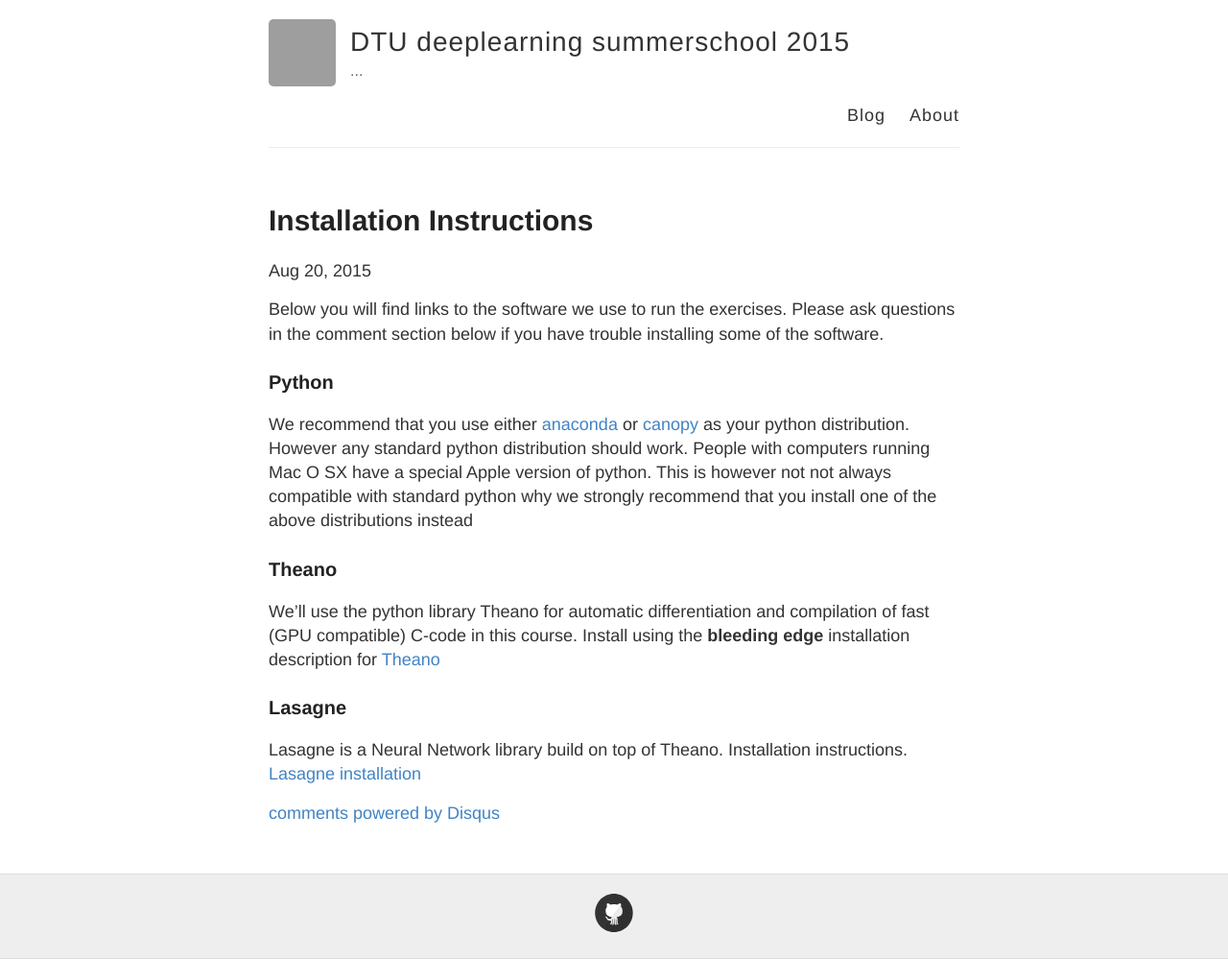
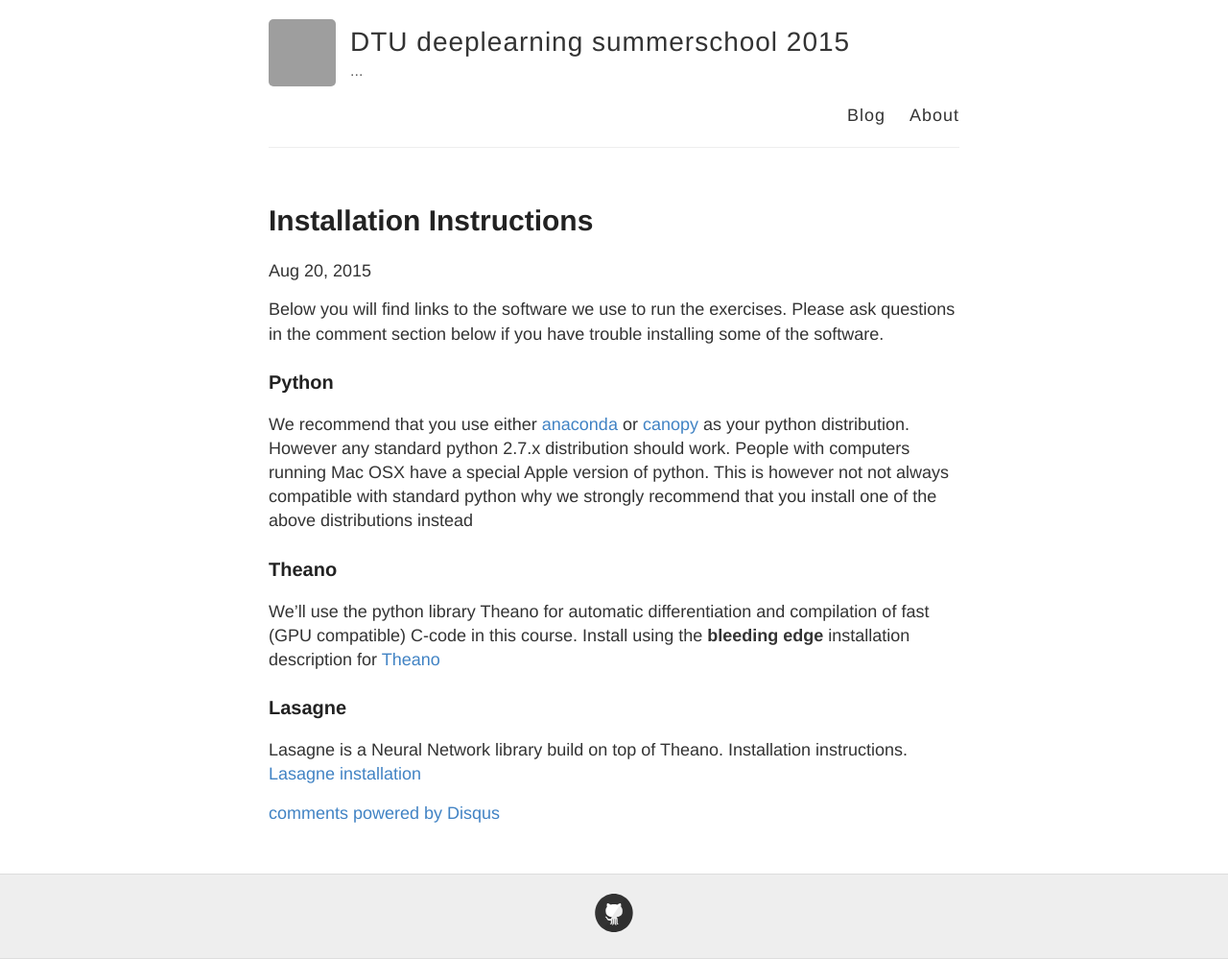
Before and after one commit to JMDP5/DTU-deeplearning.github.io, a Jekyll site: the page built from _posts/2015-8-20-Installation-Instructions.md, in a window 1280 px wide. Shown: the whole page at 96% size. Built offline with Jekyll 4.4.1, drawn with Linux system fonts in a browser that asks for light colours; Markdown is read by kramdown in place of the engine named in the settings; comment, search, counter and statistics services are not loaded; grey boxes are pictures that could not be loaded.

Commit message:
installinst

```diff
--- a/_posts/2015-8-20-Installation-Instructions.md
+++ b/_posts/2015-8-20-Installation-Instructions.md
@@ -12,11 +12,7 @@ published: true
 Below you will find links to the software we use to run the exercises. Please ask questions in the comment section below if you have trouble installing some of the software.
 
 ### Python
-
-
-
-We recommend that you use either [anaconda](http://continuum.io/downloads) or [canopy](https://store.enthought.com/downloads/) as your python distribution. However any standard python distribution should work. People with computers running Mac O
-SX have a special Apple version of python. This is however not not always compatible with standard python why we strongly recommend that you install one of the above distributions instead
+We recommend that you use either [anaconda](http://continuum.io/downloads) or [canopy](https://store.enthought.com/downloads/) as your python distribution. However any standard python 2.7.x distribution should work. People with computers running Mac OSX have a special Apple version of python. This is however not not always compatible with standard python why we strongly recommend that you install one of the above distributions instead
 
 ### Theano
 We'll use the python library Theano for automatic differentiation and compilation of fast (GPU compatible) C-code in this course. Install using the **bleeding edge** installation description for [Theano](http://deeplearning.net/software/theano/install.html#bleeding-edge-install-instructions)
```
